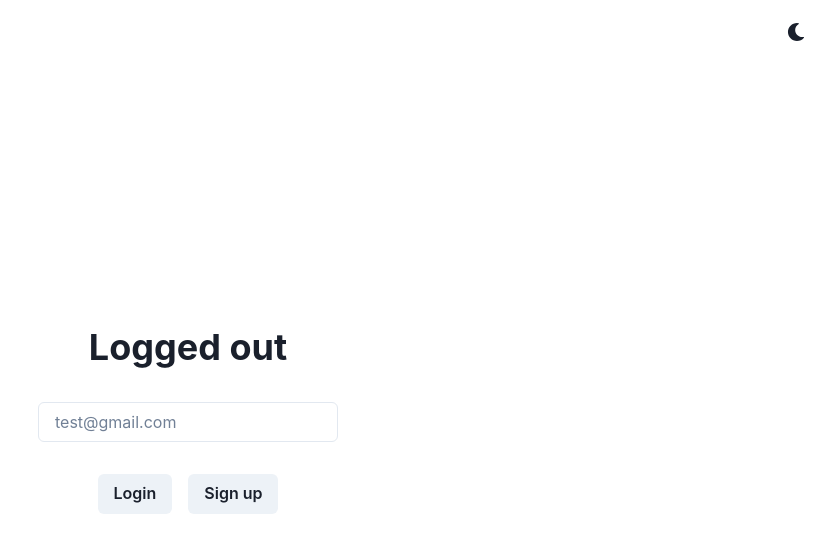
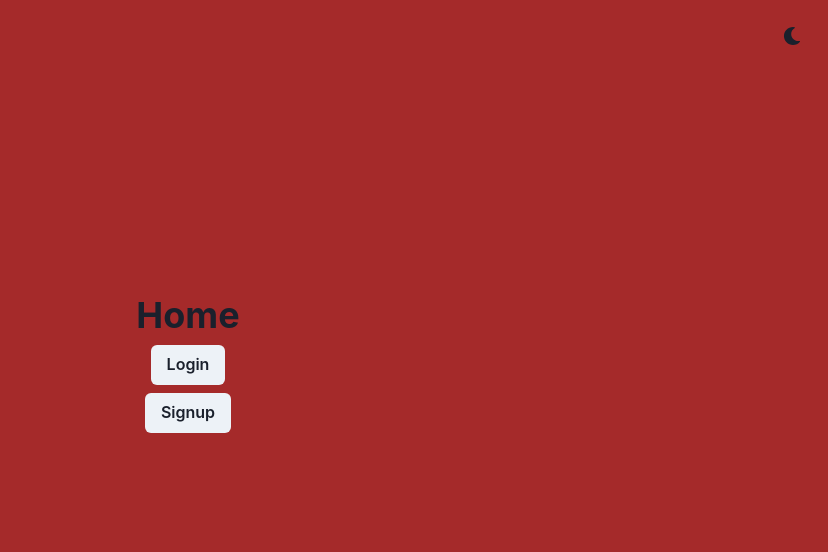
Before and after one commit to Abdul-Asa/Notion-widget, a React (Create React App) app: page / in a window 1280 px wide. Shown: the top 552 px of the page, without its empty margins (452-1280 px from the left). Built offline with nearby package versions, Linux system fonts and the light colour scheme.

Commit message:
snapping effect

```diff
--- /dev/null
+++ b/src/components/SnapContainer.js
@@ -0,0 +1,25 @@
+import React, { Children, useState } from 'react';
+import {
+  Box,
+  VStack,
+  Grid,
+  theme,
+  Button,
+  Heading,
+  Input,
+  HStack,
+  Text,
+} from '@chakra-ui/react';
+import { ColorModeSwitcher } from '../components/ColorModeSwitcher';
+import { useNavigate } from 'react-router-dom';
+// import { Logo } from './Logo';
+
+const SnapContainer = ({ children, ...props }) => {
+  return (
+    <Box h="100vh" w="100%" p={4} scrollSnapAlign="end" {...props}>
+      {children}
+    </Box>
+  );
+};
+
+export default SnapContainer;
--- /dev/null
+++ b/src/pages/Entry.js
@@ -0,0 +1,50 @@
+import React, { useState } from 'react';
+import {
+  Box,
+  VStack,
+  Grid,
+  theme,
+  Button,
+  Heading,
+  Input,
+  HStack,
+  Text,
+} from '@chakra-ui/react';
+import { ColorModeSwitcher } from '../components/ColorModeSwitcher';
+import { useNavigate } from 'react-router-dom';
+// import { Logo } from './Logo';
+
+const Entry = ({ type }) => {
+  const navigate = useNavigate();
+  return (
+    <Box textAlign="center" fontSize="xl">
+      <Grid minH="100vh" p={3}>
+        <ColorModeSwitcher justifySelf="flex-end" />
+        <VStack spacing={8} w={['90%', '50%']} justifySelf="center">
+          <Heading>{type}</Heading>
+          <Input type={'email'} maxW="300px" placeholder="test@gmail.com" />
+          <Button>{type === 'Login' ? 'Login' : 'Sign up'}</Button>
+          <Text>
+            {type === 'Login' ? "Don't have an account?" : 'Have an account?'}
+            <Button
+              variant={'link'}
+              pl={3}
+              onClick={
+                type === 'Login'
+                  ? () => navigate('/signup')
+                  : () => navigate('/login')
+              }
+            >
+              {!type === 'Login' ? 'Login' : 'Sign up'}
+            </Button>
+          </Text>
+        </VStack>
+        <Button variant={'link'} pl={3} onClick={() => navigate('/')}>
+          Back
+        </Button>
+      </Grid>
+    </Box>
+  );
+};
+
+export default Entry;
--- a/src/pages/Home.js
+++ b/src/pages/Home.js
@@ -1,6 +1,5 @@
-import React from 'react';
+import React, { useState } from 'react';
 import {
-  ChakraProvider,
   Box,
   VStack,
   Grid,
@@ -9,26 +8,56 @@ import {
   Heading,
   Input,
   HStack,
+  Flex,
+  Stack,
+  Center,
 } from '@chakra-ui/react';
 import { ColorModeSwitcher } from '../components/ColorModeSwitcher';
-// import { Logo } from './Logo';
+import { useNavigate } from 'react-router-dom';
+import SnapContainer from '../components/SnapContainer';
 
 function Home() {
+  const navigate = useNavigate();
+
   return (
-    <ChakraProvider theme={theme}>
-      <Box textAlign="center" fontSize="xl">
-        <Grid minH="100vh" p={3}>
-          <ColorModeSwitcher justifySelf="flex-end" />
-          <VStack spacing={8} w={['90%', '50%']} justifySelf="center">
-            <Heading>Logged out</Heading>
-            <Input type={'email'} maxW="300px" placeholder="test@gmail.com" />
-            <HStack spacing={4}>
-              <Button>Login</Button> <Button>Sign up</Button>
-            </HStack>
-          </VStack>
-        </Grid>
-      </Box>
-    </ChakraProvider>
+    <Box
+      textAlign="center"
+      fontSize="xl"
+      h="100vh"
+      overflowY={'scroll'}
+      scrollSnapType="y mandatory"
+    >
+      <SnapContainer bg="brown">
+        <Flex justify={'flex-end'}>
+          <ColorModeSwitcher />
+        </Flex>
+        <Stack align={'center'} justifyContent="center" h="80%">
+          <Heading>Home</Heading>
+          <Button onClick={() => navigate('/login')}>Login</Button>
+          <Button onClick={() => navigate('/signup')}>Signup</Button>
+        </Stack>
+      </SnapContainer>
+      <SnapContainer bg="orange">
+        <Flex justify={'flex-end'}>
+          <ColorModeSwitcher />
+        </Flex>
+        <Stack align={'center'} justifyContent="center" h="80%">
+          <Heading>Home2</Heading>
+          <Button onClick={() => navigate('/login')}>Login</Button>
+          <Button onClick={() => navigate('/signup')}>Signup</Button>
+        </Stack>
+      </SnapContainer>
+      <SnapContainer bg="teal">
+        <Flex justify={'flex-end'}>
+          <ColorModeSwitcher />
+        </Flex>
+        <Stack align={'center'} justifyContent="center" h="80%">
+          <Heading>Home3</Heading>
+          <Button onClick={() => navigate('/login')}>Login</Button>
+          <Button onClick={() => navigate('/signup')}>Signup</Button>
+        </Stack>
+      </SnapContainer>
+    </Box>
   );
 }
 
--- a/src/routes/RouteList.js
+++ b/src/routes/RouteList.js
@@ -1,5 +1,6 @@
 import React from 'react';
 import { Route, Routes } from 'react-router-dom';
+import Entry from '../pages/Entry';
 import Home from '../pages/Home';
 // import Welcome from '../pages/Welcome';
 // import NameInput from '../pages/NameInput';
@@ -13,6 +14,8 @@ const RoutesJs = () => {
   return (
     <Routes>
       <Route exact path="/" element={<Home />}></Route>
+      <Route path="/signup" element={<Entry type={'Signup'} />}></Route>
+      <Route path="/login" element={<Entry type={'Login'} />}></Route>
     </Routes>
   );
 };
```
Also changed, not shown: src/fire-base.config.js (renamed from src/utils/fire-base.config.js).
